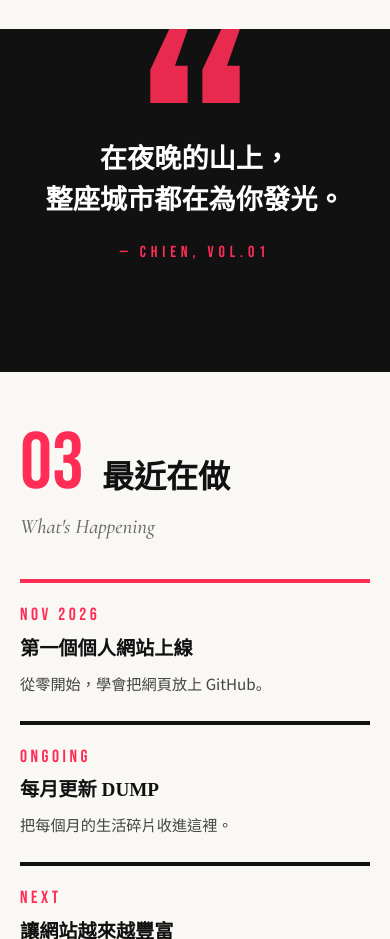
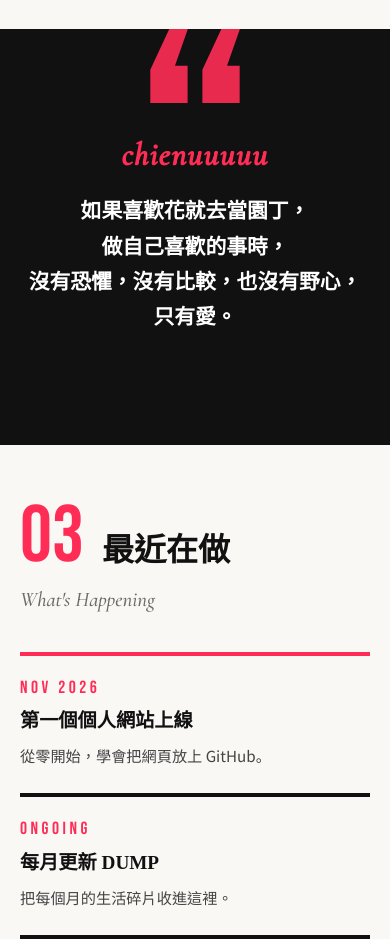
Before and after one commit to aaaaa910307-boop/aaaaa910307-boop.github.io, a plain HTML site: page index.html in a window 390 px wide. Shown: the part 5220-6159 px from the top of the page. Drawn offline with nearby package versions, Linux system fonts and the light colour scheme.

Commit message:
Modify pull quote styles and content
Updated the styling of the pull quote and added a name element.

```diff
--- a/index.html
+++ b/index.html
@@ -143,7 +143,8 @@
   /* 拉引句 */
   .pull { background: var(--ink); color: #fff; padding: 110px 20px; text-align: center; position: relative; overflow: hidden; }
   .pull::before { content: "“"; position: absolute; left: 50%; top: -40px; transform: translateX(-50%); font: 400 22rem/1 "Bebas Neue"; color: var(--red); opacity: .9; }
-  .pull p { position: relative; margin: 0 auto; max-width: 16em; font: 900 clamp(1.7rem, 5vw, 2.9rem)/1.5 "Noto Serif TC", serif; }
+  .pull p { position: relative; margin: 0 auto; max-width: 22em; font: 900 clamp(1.3rem, 3.8vw, 2.2rem)/1.7 "Noto Serif TC", serif; }
+  .pull-name { position: relative; display: block; margin-bottom: 22px; font: italic 600 clamp(2rem, 6vw, 3.2rem)/1 "Cormorant Garamond", serif; letter-spacing: .04em; color: var(--red); }
   .pull small { position: relative; display: block; margin-top: 22px; font: 400 1rem "Bebas Neue"; letter-spacing: .3em; color: var(--red); }
 
   /* 最近在做：欄位 */
@@ -334,8 +335,8 @@
 
 <!-- 拉引句 -->
 <div class="pull reveal">
-  <p>在夜晚的山上，<br>整座城市都在為你發光。</p>
-  <small>— CHIEN, VOL.01</small>
+  <span class="pull-name">chienuuuuu</span>
+  <p>如果喜歡花就去當園丁，<br>做自己喜歡的事時，<br>沒有恐懼，沒有比較，也沒有野心，<br>只有愛。</p>
 </div>
 
 <main class="wrap">
```
